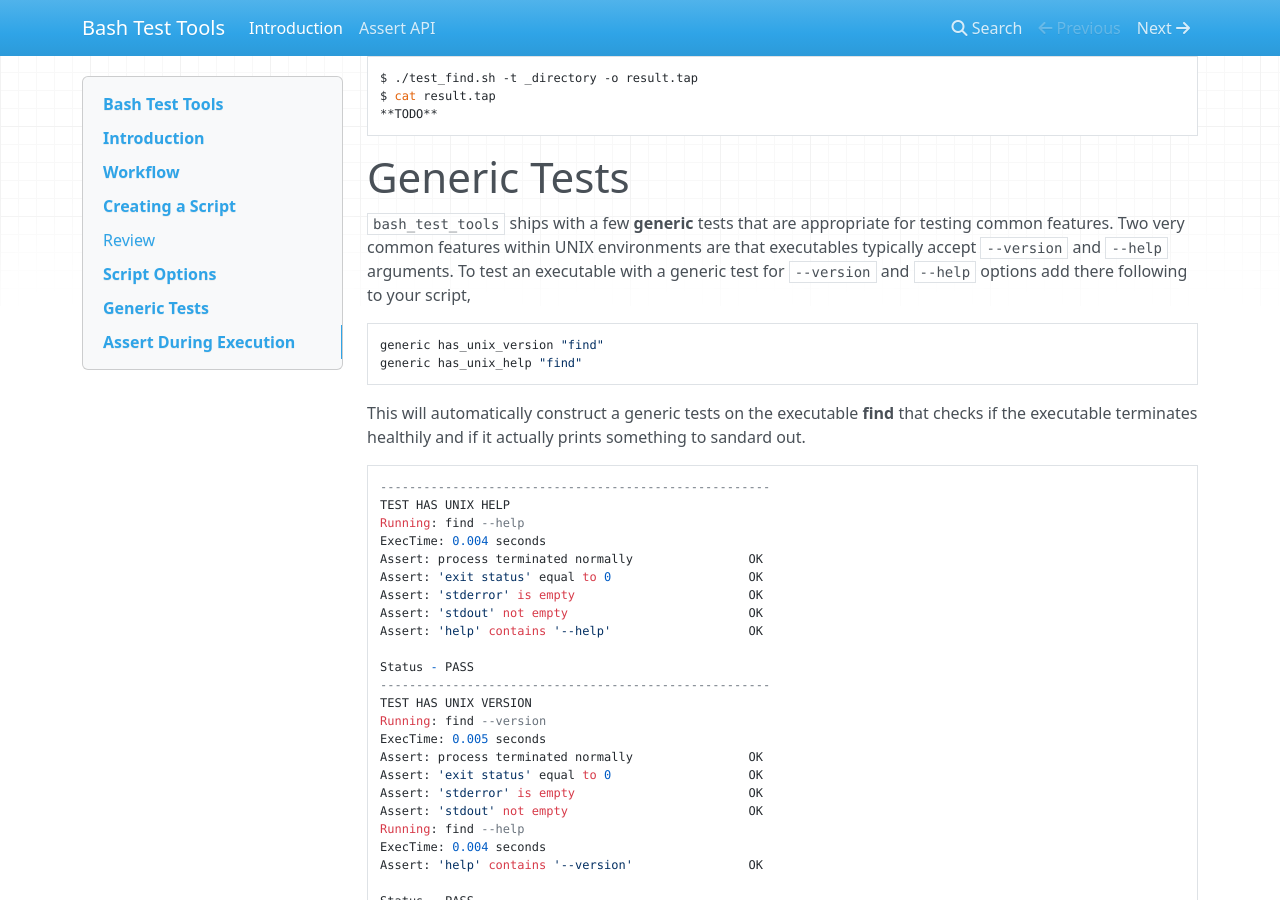
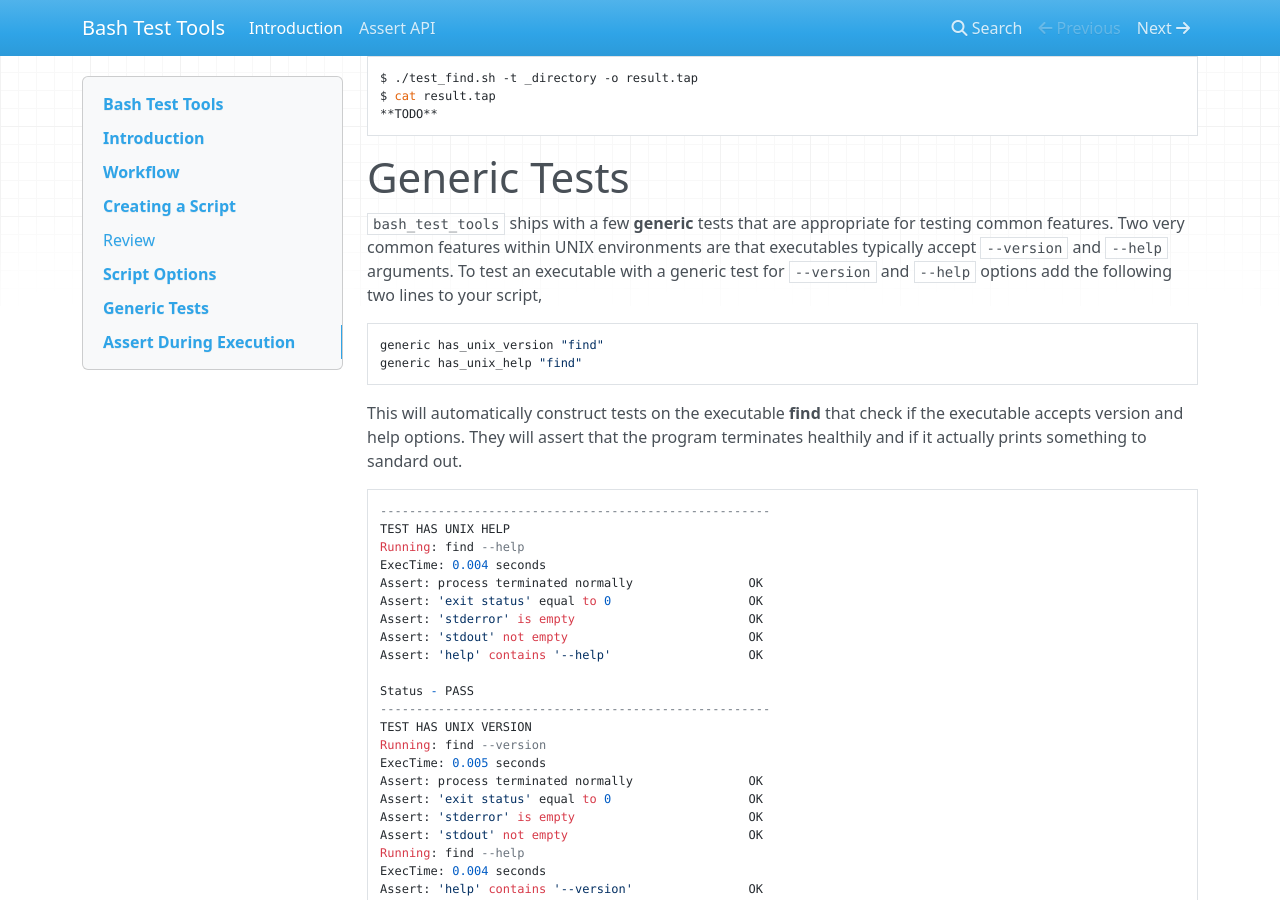
Before and after one commit to thorsteinssonh/bash_test_tools, an MkDocs documentation site: the page built from documentation/docs/index.md, in a window 1280 px wide and 900 px high, scrolled down 5532 px. Built offline with MkDocs 1.6.1, drawn with Linux system fonts in a browser that asks for light colours; nearby versions of some CDN libraries; old or Windows-style settings are respelled for this version of MkDocs; some of the changed text lies outside the part shown.

Commit message:
Fix typos
Fix typos

````diff
--- a/documentation/docs/index.md
+++ b/documentation/docs/index.md
@@ -186,7 +186,7 @@ The test defined did three things:
 
 * First the `"find ./"` execution call was passed to the `bash_test_tools` `run` function. Note the quotes `"find ./"`, they are necessary.
 `Run` will collect various metrics into global shell variables called `output`, `error`, `exectime`, `returnval` and `strace` - these will be addressed in detail later.
-* The second function call `assert_success` is a generic test for healthy program termination with success. In fact the single `assert_success` call consists of a series of more granular asserts, called `assert_terminated_normally`, `assert_exit_success` and `assert_no_error`.
+* The second function call `assert_success` is a generic assert for healthy program termination with success. In fact the single `assert_success` call consists of a series of more granular asserts, called `assert_terminated_normally`, `assert_exit_success` and `assert_no_error`.
     * `terminated normally` checks if executable exited normally (i.e. **without crashing** signals such as SIGENV).
     * `exit success` checks the exit status is 0 (SUCCESS).
     * `no error` will verify that nothing has been printed to standard error.
@@ -262,13 +262,14 @@ $ cat result.tap
 testing common features.  Two very common features within UNIX environments
 are that executables typically accept `--version` and `--help` arguments.
 To test an executable with a generic test for `--version` and `--help` options add
-there following to your script,
+the following two lines to your script,
 ```bash
 generic has_unix_version "find"
 generic has_unix_help "find"
 ```
-This will automatically construct a generic tests on the executable **find**
-that checks if the executable terminates healthily and if it actually prints
+This will automatically construct tests on the executable **find**
+that check if the executable accepts version and help options.
+They will assert that the program terminates healthily and if it actually prints
 something to sandard out.
 ```
 ------------------------------------------------------
````
